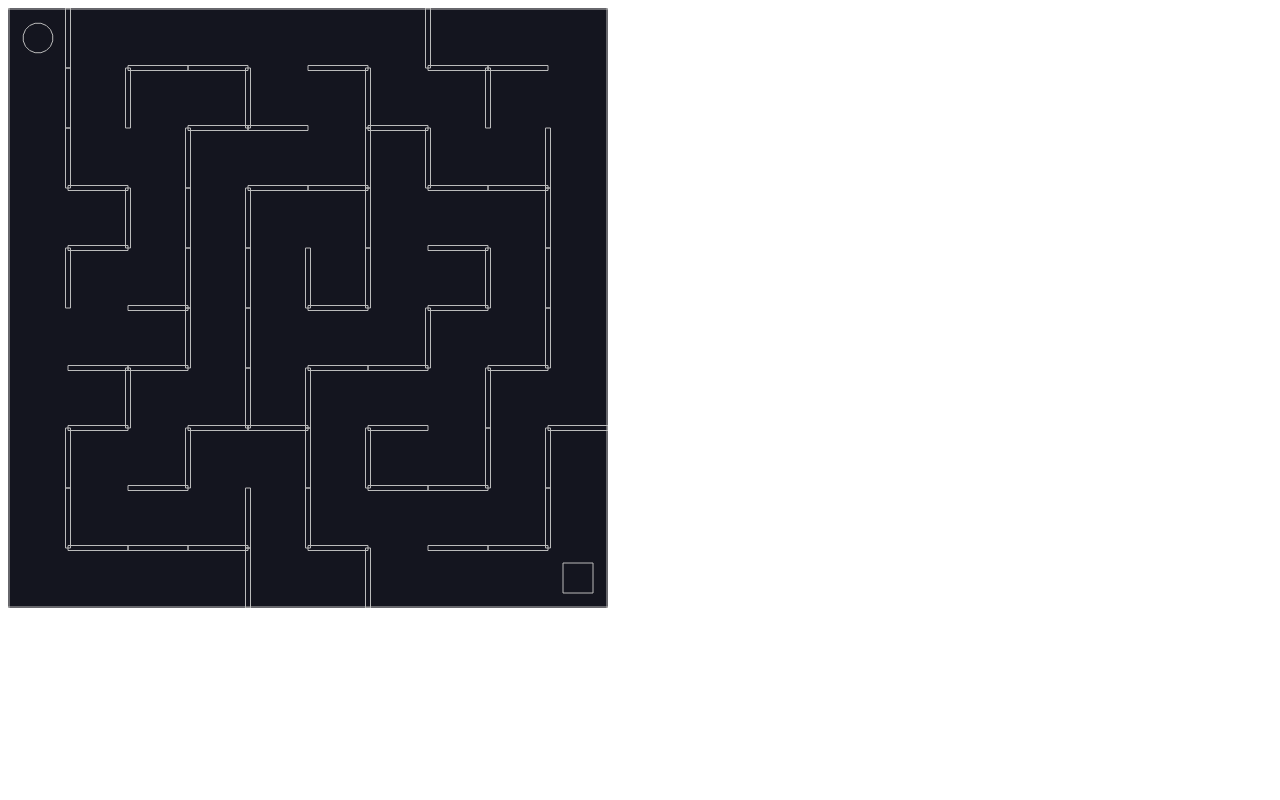
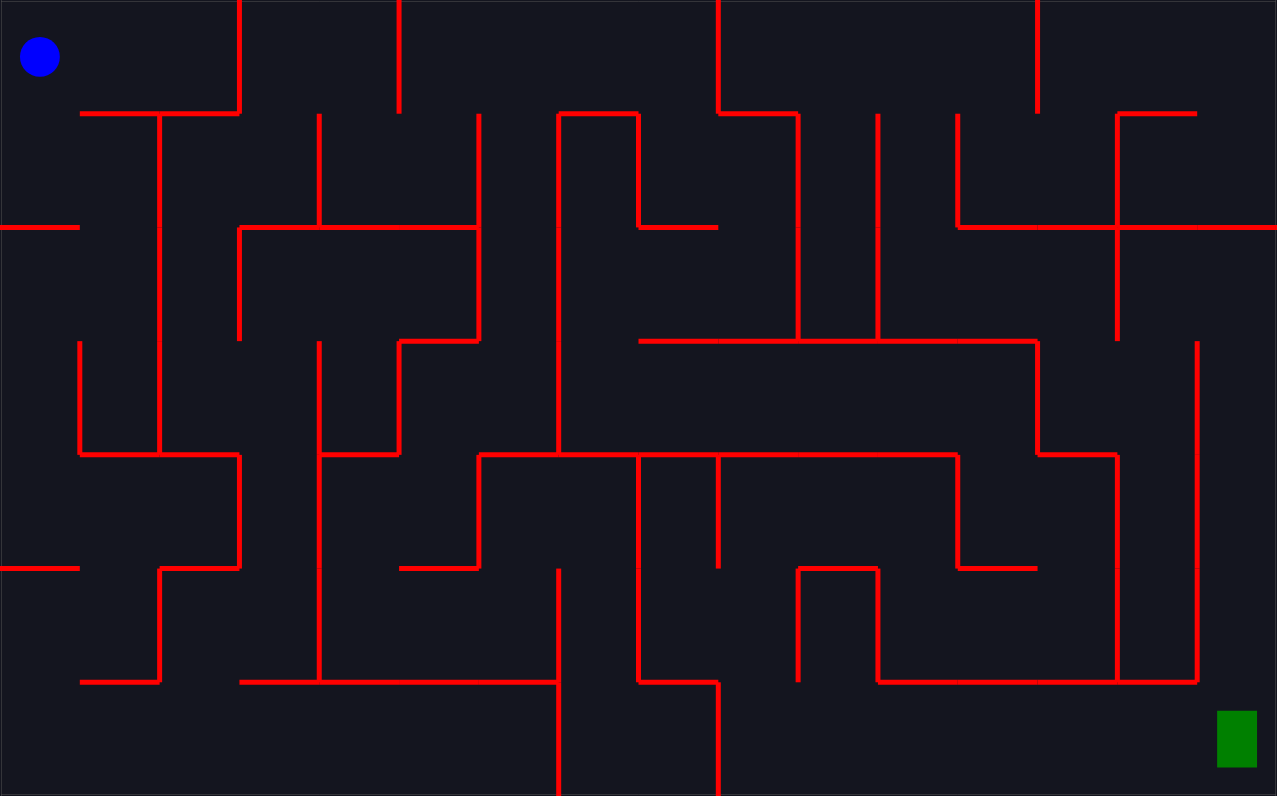
Before and after one commit to Klinckie/Maze-Game, a plain HTML site: page index.html in a window 1280 px wide. Drawn offline with nearby package versions, Linux system fonts and the light colour scheme.

Commit message:
Game done.

```diff
--- a/index.html
+++ b/index.html
@@ -5,8 +5,35 @@
     <meta name="viewport" content="width=device-width, initial-scale=1.0">
     <title>Document</title>
     <script src="https://cdnjs.cloudflare.com/ajax/libs/matter-js/0.14.2/matter.min.js"></script>
+    <style>
+        body {
+            margin: 0
+        }
+
+        .hidden {
+            display: none !important;
+        }
+
+        h1{
+            color: white;
+            font-size: 64px;
+        }
+
+        .winner{
+            display: flex;
+            justify-content: center;
+            align-items: center;
+            position: absolute;
+            z-index: 1;
+            height: 100vh;
+            width: 100vw;
+        }
+    </style>
 </head>
 <body>
+    <div class='winner hidden'>
+        <h1>You Win!</h1>
+    </div>
     <script src="index.js"></script>
 </body>
 </html>
--- a/index.js
+++ b/index.js
@@ -1,12 +1,12 @@
 const { Engine, Render, Runner, World, Bodies, Body, Events } = Matter;
 
-const cell = 10;
-const vcells = cell;
-const hcells = cell;
-const width = 600;
-const height = 600;
+const cellsVertical = 7;
+const cellsHorizontal = 16;
+const width = window.innerWidth - 3;
+const height = window.innerHeight - 4;
 
-const unitLength = width / vcells;
+const unitLengthX = width / cellsHorizontal;
+const unitLengthY = height / cellsVertical;
 
 const engine = Engine.create();
 engine.world.gravity.y = 0;
@@ -15,7 +15,7 @@ const render = Render.create({
 	element: document.body,
 	engine: engine,
 	options: {
-		wireframes: true,
+		wireframes: false,
 		width,
 		height
 	}
@@ -50,14 +50,14 @@ const shuffel = (arr) => {
 	return arr;
 };
 
-const grid = Array(vcells).fill(null).map(() => Array(hcells).fill(false));
+const grid = Array(cellsVertical).fill(null).map(() => Array(cellsHorizontal).fill(false));
 
-const verticals = Array(vcells).fill(null).map(() => Array(hcells - 1).fill(false));
+const verticals = Array(cellsVertical).fill(null).map(() => Array(cellsHorizontal - 1).fill(false));
 
-const horizontals = Array(vcells - 1).fill(null).map(() => Array(hcells).fill(false));
+const horizontals = Array(cellsVertical - 1).fill(null).map(() => Array(cellsHorizontal).fill(false));
 
-const startRow = Math.floor(Math.random() * vcells);
-const startColumn = Math.floor(Math.random() * hcells);
+const startRow = Math.floor(Math.random() * cellsVertical);
+const startColumn = Math.floor(Math.random() * cellsHorizontal);
 
 const stepThroughCell = (row, column) => {
 	// If I have visted the cell at [row, column], then return.
@@ -81,7 +81,7 @@ const stepThroughCell = (row, column) => {
 		const [ nextRow, nextColumn, direction ] = neighbor;
 
 		// See if that neighbor is out of bounds
-		if (nextRow < 0 || nextRow >= vcells || nextColumn < 0 || nextColumn >= hcells) {
+		if (nextRow < 0 || nextRow >= cellsVertical || nextColumn < 0 || nextColumn >= cellsHorizontal) {
 			continue;
 		}
 
@@ -116,13 +116,16 @@ horizontals.forEach((row, rowIndex) => {
 		}
 
 		const wall = Bodies.rectangle(
-			columnIndex * unitLength + unitLength / 2,
-			rowIndex * unitLength + unitLength,
-			unitLength,
+			columnIndex * unitLengthX + unitLengthX / 2,
+			rowIndex * unitLengthY + unitLengthY,
+			unitLengthX,
 			5,
 			{
 				label: 'wall',
-				isStatic: true
+				isStatic: true,
+				render: {
+					fillStyle: 'red'
+				}
 			}
 		);
 		World.add(world, wall);
@@ -136,13 +139,16 @@ verticals.forEach((row, rowIndex) => {
 		}
 
 		const wall = Bodies.rectangle(
-			columnIndex * unitLength + unitLength,
-			rowIndex * unitLength + unitLength / 2,
+			columnIndex * unitLengthX + unitLengthX,
+			rowIndex * unitLengthY + unitLengthY / 2,
 			5,
-			unitLength,
+			unitLengthY,
 			{
 				label: 'wall',
-				isStatic: true
+				isStatic: true,
+				render: {
+					fillStyle: 'red'
+				}
 			}
 		);
 		World.add(world, wall);
@@ -151,15 +157,24 @@ verticals.forEach((row, rowIndex) => {
 
 // Goal
 
-const goal = Bodies.rectangle(width - unitLength / 2, height - unitLength / 2, unitLength * 0.5, unitLength * 0.5, {
+const goal = Bodies.rectangle(width - unitLengthX / 2, height - unitLengthY / 2, unitLengthX * 0.5, unitLengthY * 0.5, {
 	label: 'goal',
-	isStatic: true
+	isStatic: true,
+	render: {
+		fillStyle: 'green'
+	}
 });
 World.add(world, goal);
 
 // Ball
 
-const ball = Bodies.circle(unitLength / 2, unitLength / 2, unitLength * 0.25, { label: 'ball' });
+const ballRadius = Math.min(unitLengthX, unitLengthY) / 4;
+const ball = Bodies.circle(unitLengthX / 2, unitLengthY / 2, ballRadius, {
+	label: 'ball',
+	render: {
+		fillStyle: 'blue'
+	}
+});
 World.add(world, ball);
 
 document.addEventListener('keydown', (e) => {
@@ -189,6 +204,7 @@ Events.on(engine, 'collisionStart', (e) => {
 		const labels = [ 'ball', 'goal' ];
 
 		if (labels.includes(collision.bodyA.label) && labels.includes(collision.bodyB.label)) {
+			document.querySelector('.winner').classList.remove('hidden');
 			world.gravity.y = 1;
 			world.bodies.forEach((body) => {
 				if (body.label === 'wall') {
```
